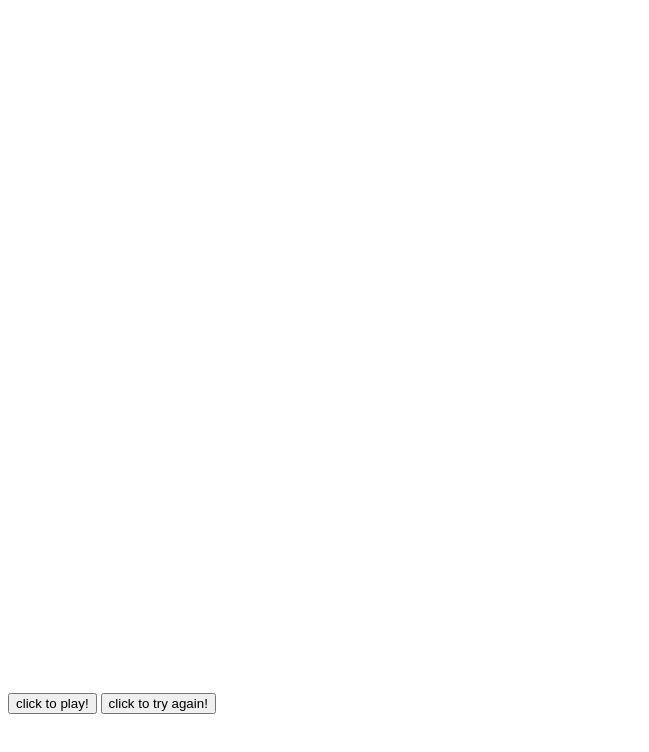
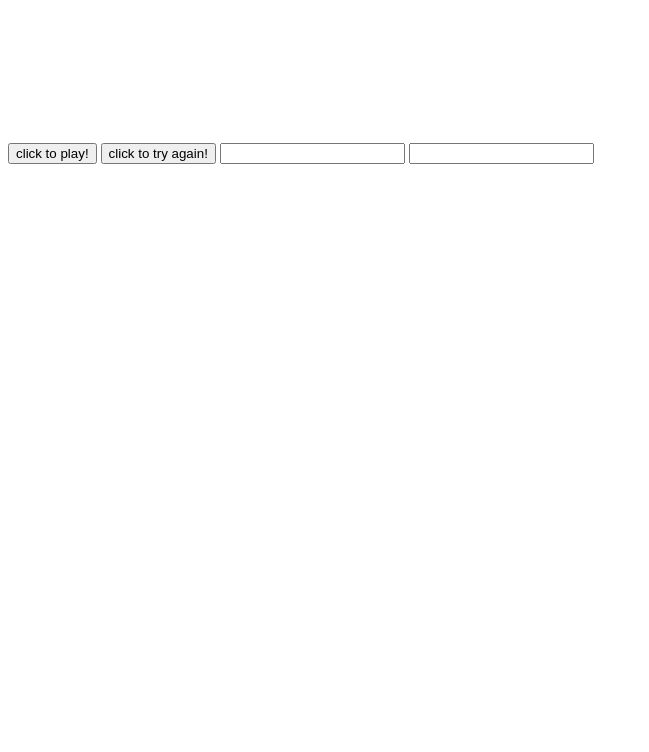
Before and after one commit to javakid0826/pixels, a plain HTML site: page index.html in a window 1280 px wide. Shown: the whole page, without its empty margins (0-649 px from the left). Drawn offline with Linux system fonts and the light colour scheme.

Commit message:
Update index.html

```diff
--- a/index.html
+++ b/index.html
@@ -2,7 +2,9 @@
 <body>
     <button onClick="eatThemUp()">click to play!</button>
     <button onClick="tryagain()">click to try again!</button>
-    <canvas id="mainCanvas" width="700px" height="700px"></canvas>
+    <input type="text" name="width">
+    <input type="text" name="height">
+    <canvas id="mainCanvas"></canvas>
 <script src="script.js"></script>
 </body>
 </html>
```
